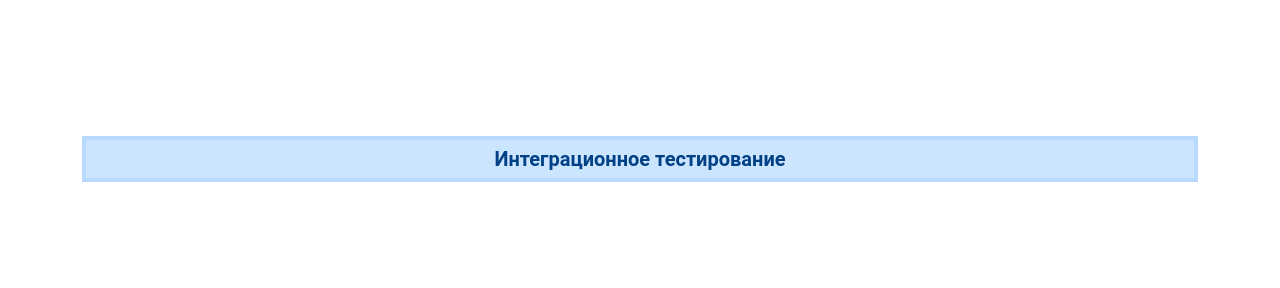
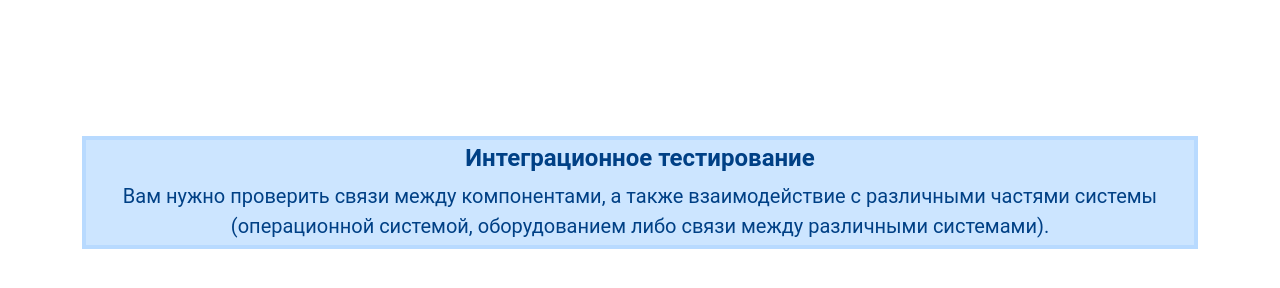
Before and after one commit to Yellowperilimposing/yellowperilimposing.github.io, a plain HTML site: page src/manual testing/answer 4.html in a window 1280 px wide. Shown: the part 62-350 px from the top of the page. Drawn offline with nearby package versions, Linux system fonts and the light colour scheme.

Commit message:
Update answer 4.html

```diff
--- a/src/manual testing/answer 4.html
+++ b/src/manual testing/answer 4.html
@@ -50,7 +50,6 @@
         border-style: solid;
 
         font-family: "Roboto";
-        font-weight: bold;
         font-size: 20px;
         text-align: center;
       }
@@ -79,7 +78,10 @@
     <div class="margin-top1">
       <div class="container text-center my-5">
         <div class="alerts-1" class="alert alert-primary" role="alert">
-          Интеграционное тестирование
+          <h4><b>Интеграционное тестирование</b></h4>
+          Вам нужно проверить связи между компонентами, а также взаимодействие с
+          различными частями системы (операционной системой, оборудованием либо
+          связи между различными системами).
         </div>
       </div>
     </div>
```
